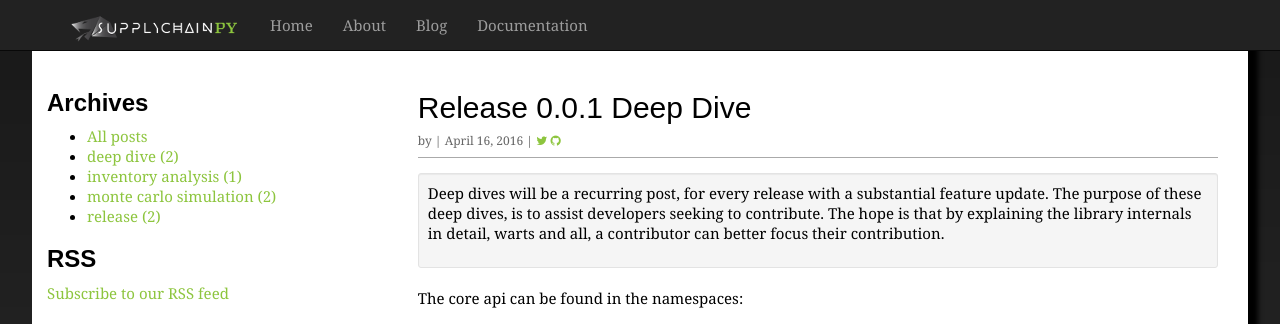
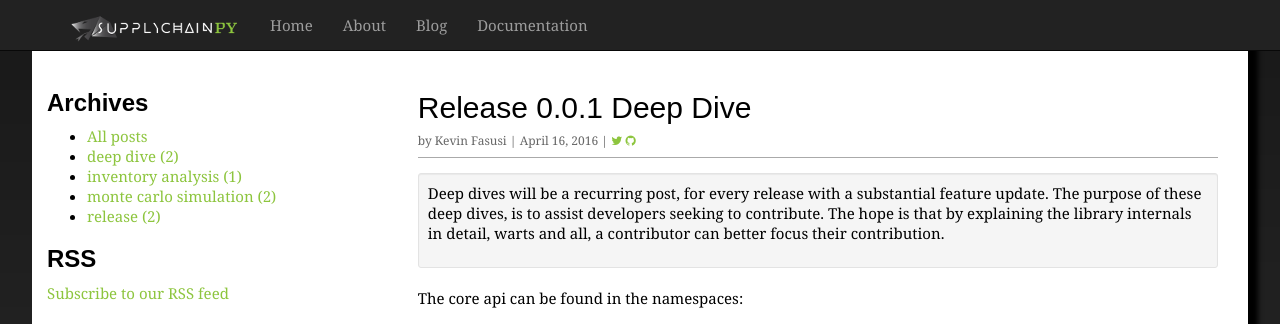
Before and after one commit to supplybi/supplybi.github.io, a Jekyll site: the page built from _posts/2016-04-16-Release-0.0.1.md, in a window 1280 px wide and 900 px high. Shown: the top 324 px of the window. Built offline with Jekyll 4.4.1, drawn with Linux system fonts in a browser that asks for light colours; nearby versions of some CDN libraries; comment, search, counter and statistics services are not loaded; part of the change alters nothing that is shown.

```diff
--- a/_posts/2016-04-16-Release-0.0.1.md
+++ b/_posts/2016-04-16-Release-0.0.1.md
@@ -3,6 +3,8 @@ layout: post
 title: Release 0.0.1 Deep Dive
 excerpt_separator: <!--more -->
 tags: [release, monte carlo simulation, deep dive, inventory analysis]
+author_github: kevinfasusi
+
 ---
 <div class="well container-fluid  well-sm  ">
 	<p>Deep dives will be a recurring post, for every release with a substantial feature update. The purpose of these deep
```
